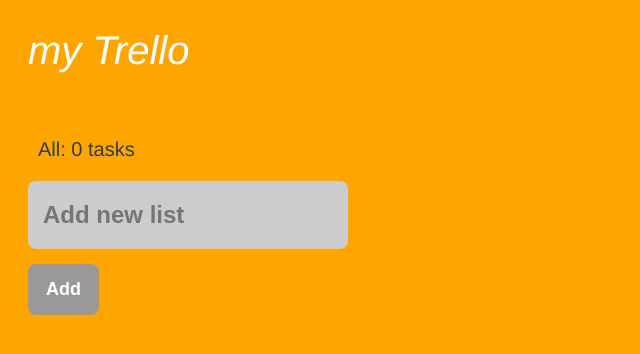
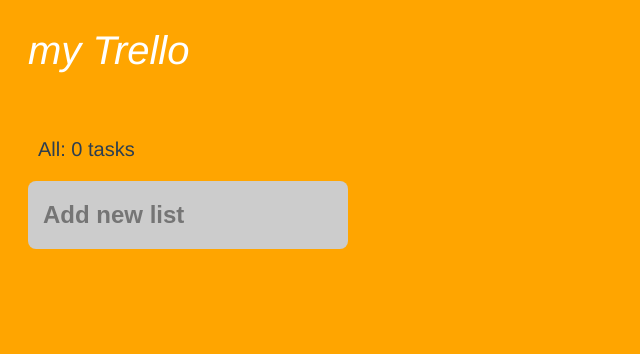
Before and after one commit to curtaincall888/i-rello, a Vue app: page / in a window 1280 px wide. Shown: the top 354 px of the page, without its empty margins (0-640 px from the left). Built offline with nearby package versions, Linux system fonts and the light colour scheme.

Commit message:
reactive_form&button
フォームとボタンの表示を実装

```diff
--- a/src/components/ListAdd.vue
+++ b/src/components/ListAdd.vue
@@ -1,11 +1,13 @@
 <template>
-  <form class="addlist" @submit.prevent="addList">
+  <form :class="classList" @submit.prevent="addList">
     <input v-model="title"
            type="text"
            class="text-input"
            placeholder="Add new list"
+           @focusin="startEditing"
+           @focusout="finishEditing"
     >
-    <button type="submit" class="add-button">
+    <button type="submit" class="add-button" v-if="isEditing || titleExists">
       Add
     </button>
   </form>
@@ -16,6 +18,22 @@
   data: function() {
     return {
       title: '',
+      isEditing: false,
+    }
+  },
+  computed: {
+    classList() {
+      const classList = ['addlist']
+      if (this.isEditing) {
+        classList.push('active')
+      }
+      if (this.titleExists) {
+        classList.push('addable')
+      }
+      return classList
+    },
+    titleExists() {
+      return this.title.length > 0
     }
   },
   methods: {
@@ -23,6 +41,12 @@
       this.$store.dispatch('addlist', { title: this.title })
       this.title = ''
     },
+    startEditing: function() {
+      this.isEditing = true
+    },
+    finishEditing: function() {
+      this.isEditing = false
+    },
   }
 }
 </script>
```
